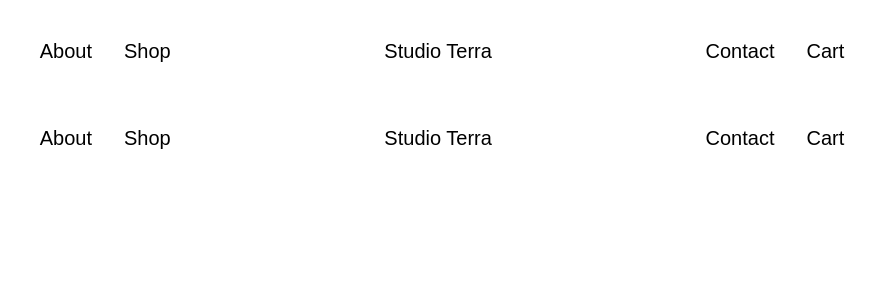
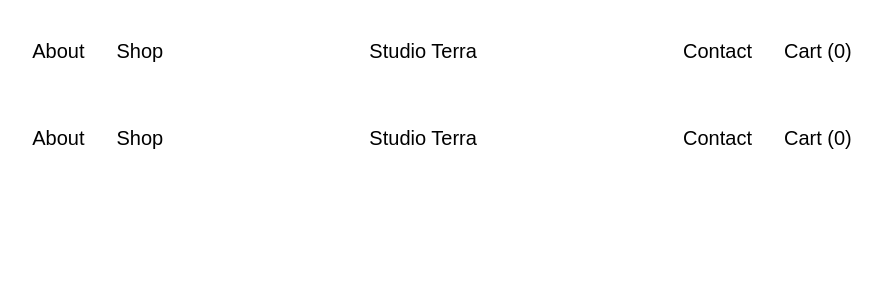
Before and after one commit to SongyeeHan000/Studio-Terra, a Next.js app in the folder pottery/: page /components/navbar in a window 1280 px wide. Shown: the top 300 px of the page, without its empty margins (198-1080 px from the left). Built offline with nearby package versions, Linux system fonts and the light colour scheme.

Commit message:
Got rid of unnecessary comments and got the cart count updated

```diff
--- a/pottery/src/app/api/getCart/route.js
+++ b/pottery/src/app/api/getCart/route.js
@@ -2,12 +2,6 @@
 
 import prisma from '../../../../lib/prisma'
 import { NextResponse } from "next/server";
-
-
-// // export async function findingCartSubtotal (products) {
-// //     let total = products
-// //     for (let i = 0; i )
-// // }
 
 
 export async function fetchLocalStorageProducts(cartData) {
--- a/pottery/src/app/components/navbar/page.js
+++ b/pottery/src/app/components/navbar/page.js
@@ -6,14 +6,14 @@ import { useEffect, useState } from 'react'
 export default function NavBar() {
     const [cart, setCart] = useState(0)
 
-    // useEffect(() => {
-    //     const values = Object.values(localStorage)
-    //     let total = 0
-    //     for (let i = 0; i < values.length; i++) {
-    //         total += parseInt(values[i])
-    //     }
-    //     setCart(total)
-    // },[])
+    useEffect(() => {
+        const values = Object.values(localStorage)
+        let total = 0
+        for (let i = 0; i < values.length; i++) {
+            total += parseInt(values[i])
+        }
+        setCart(total)
+    },[])
 
     return (
         <div>
@@ -27,7 +27,7 @@ export default function NavBar() {
                         </div>
                     <div>
                         <Link href="/contact">Contact</Link>
-                        <Link href="/cart">Cart</Link>
+                        <Link href="/cart">Cart ({cart})</Link>
                     </div>
             </div>
         </div>
```
Also changed, not shown: pottery/src/app/components/Cart.jsx (+0 -86 lines).
